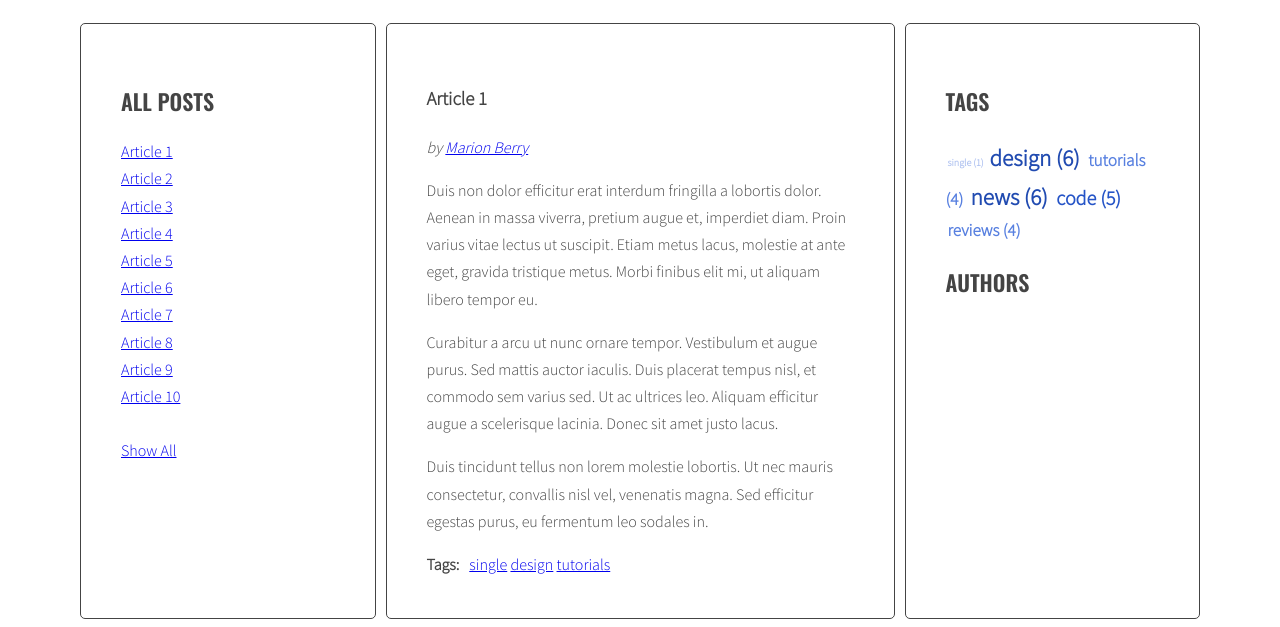
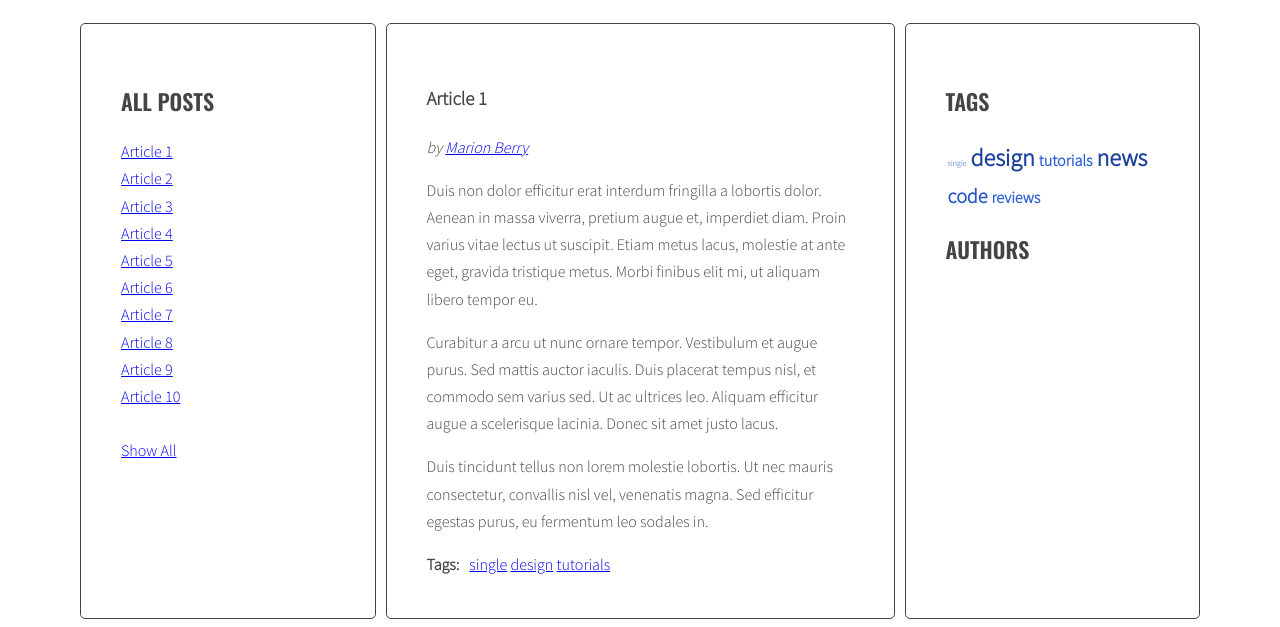
Before and after one commit to kai-mareving/javascript-blog, a website: page index.html in a window 1280 px wide. Shown: the part 220-847 px from the top of the page. Drawn offline with nearby package versions, Linux system fonts and the light colour scheme.

Commit message:
calculatedTagClass v.0.5

```diff
--- a/js/script.js
+++ b/js/script.js
@@ -159,7 +159,7 @@ const generateTags = function () {
   //* [NEW] START LOOP: for each tag in allTags:
   for (let tag in allTags) {
     //* [NEW] generate code of a link and add it to allTagsHTML
-    allTagsHTML += '<li><a href="#tag-' + tag + '" + class="' + calculateTagClass(allTags[tag],tagsParams) + '">' + tag + ' (' + allTags[tag] + ') ' + '</a></li>';
+    allTagsHTML += '<li><a href="#tag-' + tag + '" + class="' + calculateTagClass(allTags[tag],tagsParams) + '">' + tag + '</a></li>';
   }
 
   //* [NEW] add HTML from allTagsHTML to tagList
--- a/sass/style.scss
+++ b/sass/style.scss
@@ -127,7 +127,7 @@ body {
 }
 
 .tags li {
-  display: inline;
+  display: inline-flex;
   padding: 0 2px;
   a {
     text-decoration: none;
@@ -135,8 +135,8 @@ body {
   }
 }
 
-.tag-size-1 { font-size: 10px; color: lighten($color-blue, 35); }
-.tag-size-2 { font-size: 14px; color: lighten($color-blue, 25); }
-.tag-size-3 { font-size: 17px; color: lighten($color: $color-blue, $amount: 15); }
-.tag-size-4 { font-size: 20px; color: $color-blue; }
-.tag-size-5 { font-size: 23px; color: darken($color: $color-blue, $amount: 5); }
+.tag-size-1 { font-size: 50%; color: lighten($color-blue, 25); }
+.tag-size-2 { font-size: 75%; color: lighten($color-blue, 15); }
+.tag-size-3 { font-size: 100%; color: lighten($color-blue, 5); }
+.tag-size-4 { font-size: 125%; color: $color-blue; }
+.tag-size-5 { font-size: 150%; color: darken($color-blue, 10); }
```
Also changed, not shown: css/style.css, 1 other file.
